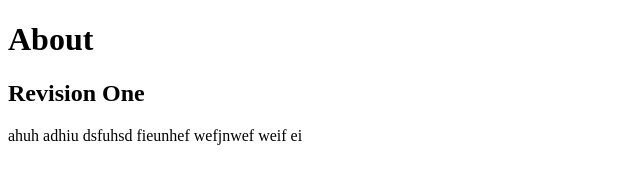
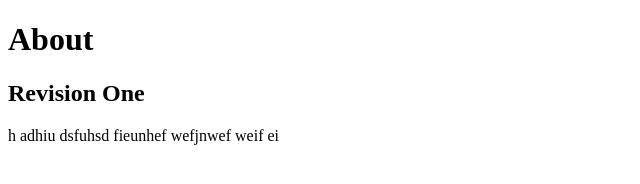
Before and after one commit to pandey2000/projectCMD, a plain HTML site: page about.html in a window 1280 px wide. Shown: the full height of the page, 0-640 px from the left. Drawn offline with Linux system fonts and the light colour scheme.

Commit message:
alternate one

```diff
--- a/about.html
+++ b/about.html
@@ -8,6 +8,6 @@
     <body>
         <h1>About</h1>
         <h2>Revision One</h2>
-        <p>ahuh adhiu dsfuhsd fieunhef wefjnwef weif ei</p>
+        <p>h adhiu dsfuhsd fieunhef wefjnwef weif ei</p>
     </body>
 </html>
```
